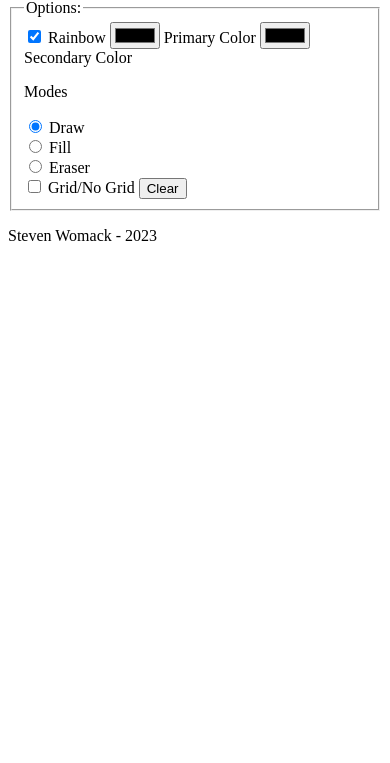
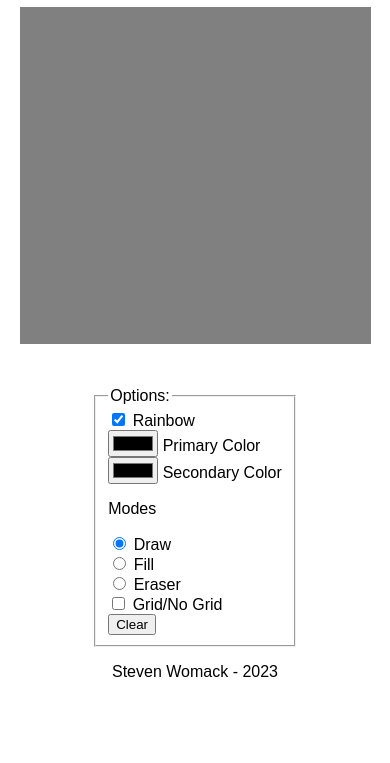
Before and after one commit to stwomac/stwomac.github.io, a plain HTML site: page projects/etch-a-sketch/index.html in a window 390 px wide. Shown: the part 81-844 px from the top of the page. Drawn offline with Linux system fonts and the light colour scheme.

Commit message:
preliminary mobile layout styles ( <576px) added

```diff
--- a/projects/etch-a-sketch/index.html
+++ b/projects/etch-a-sketch/index.html
@@ -5,20 +5,31 @@
     <meta http-equiv="X-UA-Compatible" content="IE=edge">
     <meta name="viewport" content="width=device-width, initial-scale=1.0">
     <title>Etch-A-Sketch</title>
+    <link rel="stylesheet" href="styles.css">
 </head>
 <body>
     <div class="header"><h1>Etch-A-Sketch</h1></div>
+
+    <div class="main-content">
         <div class="options-box">
             <fieldset>
+                <legend>Options:</legend>
 
-            <legend>Options:</legend>
+                <div>
                     <input type="checkbox" name="sketch-mode" id="sketch-mode" checked>
                     <label for="sketch-mode">Rainbow</label>
+                </div>
+
+                <div>
                     <input type="color" name="primary-color" id="primary-color">
                     <label for="primary-color">Primary Color</label>
+                </div>
 
+                <div>
                     <input type="color" name="secondary-color" id="secondary-color">
                     <label for="secondary-color">Secondary Color</label>
+                </div>
+
 
                 <p>Modes</p>
                 <div>
@@ -37,15 +48,22 @@
                     <label for="eraser-mode">Eraser</label>
                 </div>
 
+                <div>
                     <input type="checkbox" name="grid" id="grid">
                     <label for="grid">Grid/No Grid</label>
+                </div>
 
+                <div>
                     <input type="button" value="Clear" id="clear">
+                </div>
+
 
 
             </fieldset>
         </div>
         <div class="sketch-box"></div>
+    </div>
+
     <div class="footer"><p>Steven Womack - 2023</p></div>
 </body>
 </html>
--- a/projects/etch-a-sketch/styles.css
+++ b/projects/etch-a-sketch/styles.css
@@ -0,0 +1,34 @@
+*, :after, :before {
+    box-sizing: border-box;
+  }
+
+@media (max-width: 576px) {
+  body {
+    display: flex;
+    flex-flow: column nowrap;
+    justify-content: space-between;
+    align-items: center;
+    font-family: 'Ubuntu Mono', Arial, sans-serif;
+
+  }
+
+  .main-content {
+    display: flex;
+    flex-direction: column-reverse;
+    align-items: center;
+  }
+
+  div.sketch-box {
+    width: 90vw;
+    height: 40vh;
+    background-color: grey;
+    margin-bottom: 5vh;
+
+  }
+
+  div.options-box {
+    display: flex;
+    flex-flow: column nowrap;
+  }
+
+}
```
Lines whose indentation alone changed are shown as unchanged.
